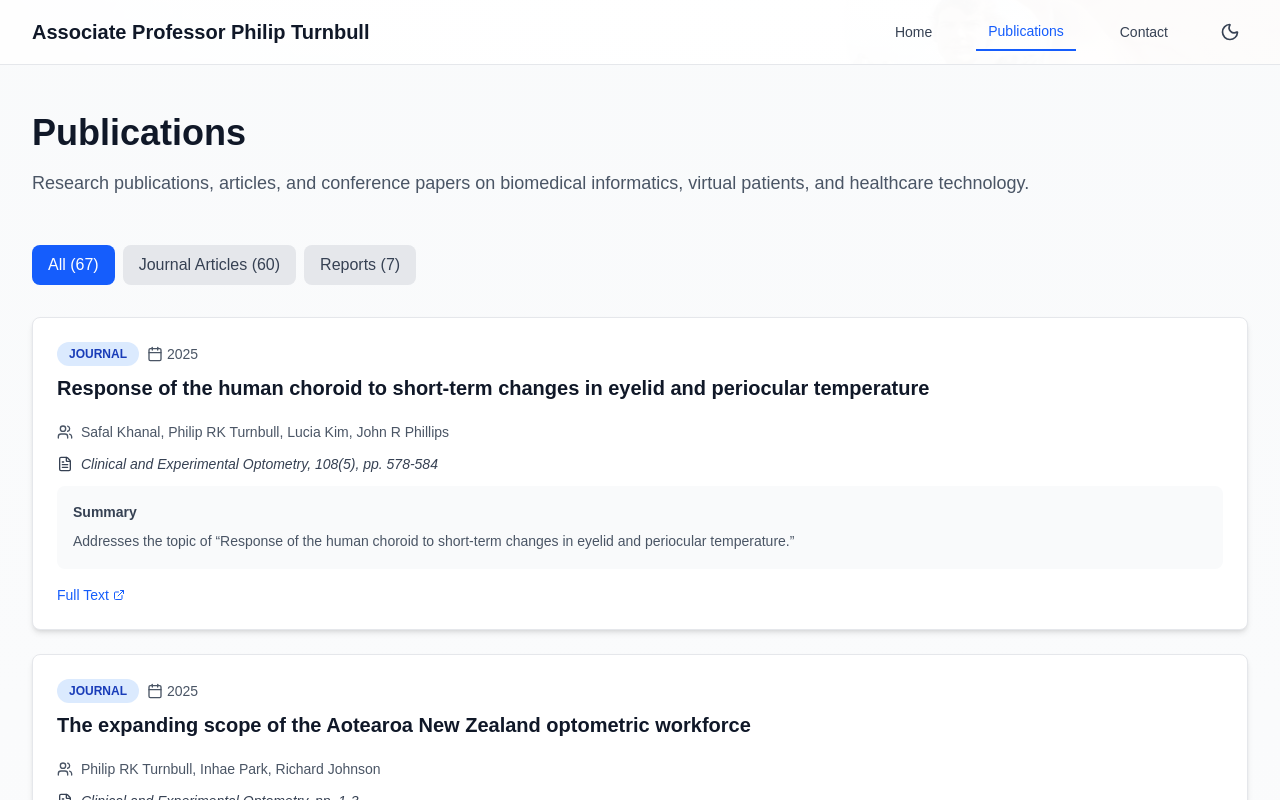
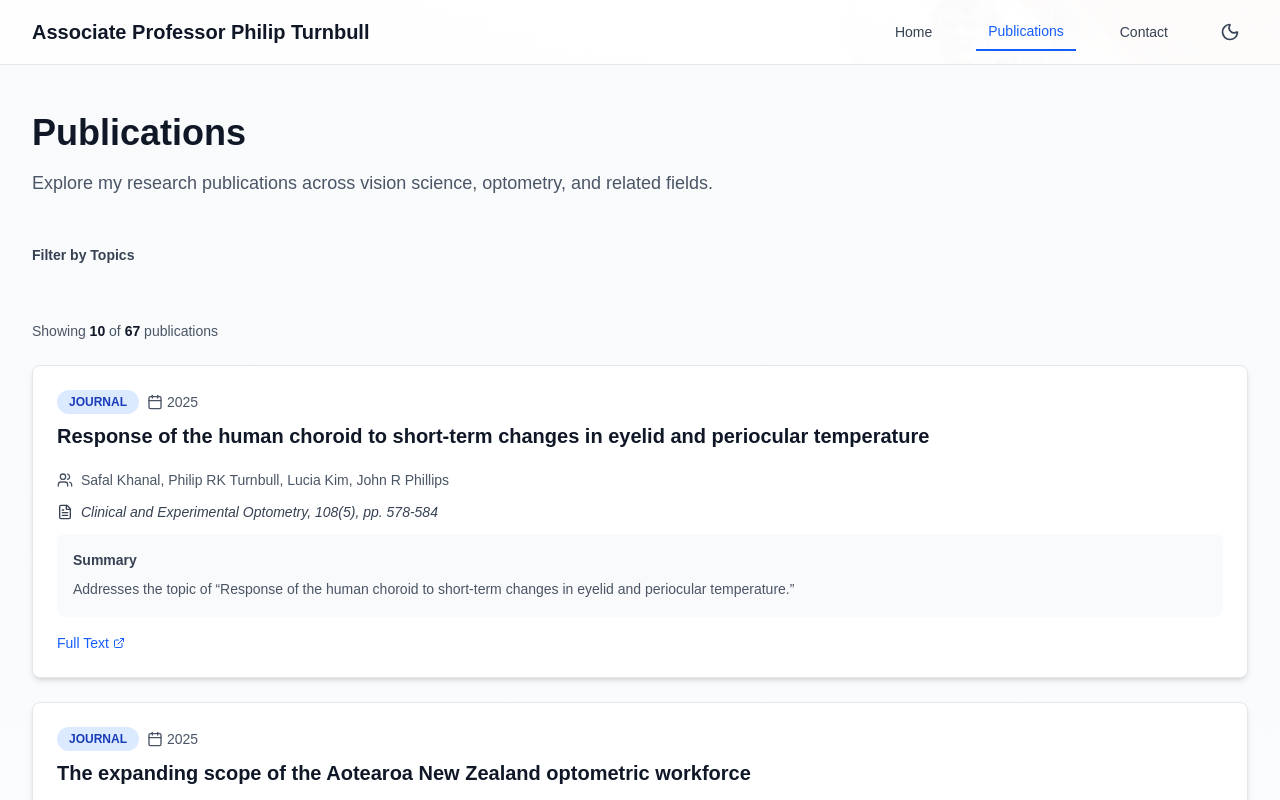
Before and after one commit to fillupt/Work-Website, a Next.js app: page /publications in a window 1280 px wide. Shown: the top 800 px of the page. Built offline with nearby package versions, Linux system fonts and the light colour scheme.

Commit message:
Update publications filters to topics

```diff
--- a/app/publications/page.tsx
+++ b/app/publications/page.tsx
@@ -1,42 +1,126 @@
 'use client';
 
-import { useState } from 'react';
-import { publications, Publication } from '../data/publications';
-import { ExternalLink, FileText, Calendar, Users } from 'lucide-react';
+import { useState, useMemo } from 'react';
+import { publications } from '../data/publications';
+import { ExternalLink, FileText, Calendar, Users, X } from 'lucide-react';
 
 const ITEMS_PER_PAGE = 10;
 
+const TOPIC_RULES: Array<{ topic: string; patterns: RegExp[] }> = [
+  {
+    topic: 'Myopia & Refractive Error',
+    patterns: [/myopia/i, /refractive/i, /defocus/i, /astigmat/i, /emmetrop/i]
+  },
+  {
+    topic: 'Ocular Surface & Dry Eye',
+    patterns: [/dry eye/i, /tear film/i, /meibomian/i, /ocular surface/i, /lipid layer/i]
+  },
+  {
+    topic: 'Eye Movements & Oculomotor',
+    patterns: [/eye movement/i, /oculomotor/i, /saccade/i, /optokinetic/i, /nystagmus/i, /vergence/i]
+  },
+  {
+    topic: 'Retina & Electrophysiology',
+    patterns: [/retina/i, /retinal/i, /mfERG/i, /electrophysiolog/i, /ERG/i]
+  },
+  {
+    topic: 'Imaging & MRI',
+    patterns: [/MRI/i, /magnetic/i, /arterial spin/i, /perfusion/i]
+  },
+  {
+    topic: 'Brain Injury & Neurology',
+    patterns: [/brain injury/i, /mTBI/i, /traumatic/i, /neurolog/i, /diplopia/i]
+  },
+  {
+    topic: 'Vision Technology & VR',
+    patterns: [/virtual reality/i, /VR/i, /eye tracker/i, /computer vision/i, /technology/i]
+  },
+  {
+    topic: 'Public Health & Equity',
+    patterns: [/equity/i, /public health/i, /global health/i, /survey/i, /access/i, /health disparities/i]
+  },
+  {
+    topic: 'Optometry Practice & Workforce',
+    patterns: [/optometry/i, /workforce/i, /dispensing/i, /guidelines/i, /clinical/i, /prescribing/i]
+  },
+  {
+    topic: 'Contact Lenses & Myopia Control',
+    patterns: [/contact lens/i, /contact lenses/i, /myopia control/i, /orthokerat/i]
+  }
+];
+
+const mapKeywordToTopic = (keyword: string) => {
+  const matched = TOPIC_RULES.find(rule => rule.patterns.some(pattern => pattern.test(keyword)));
+  return matched?.topic ?? null;
+};
+
 export default function PublicationsPage() {
   const [currentPage, setCurrentPage] = useState(1);
-  const [selectedType, setSelectedType] = useState<string>('all');
+  const [selectedTopics, setSelectedTopics] = useState<Set<string>>(new Set());
 
-  const filteredPublications = selectedType === 'all'
-    ? publications
-    : publications.filter(pub => pub.type === selectedType);
+  const topicsById = useMemo(() => {
+    const record: Record<string, string[]> = {};
+    publications.forEach(pub => {
+      const topicSet = new Set<string>();
+      pub.keywords?.forEach(keyword => {
+        const topic = mapKeywordToTopic(keyword);
+        if (topic) topicSet.add(topic);
+      });
+      if (topicSet.size === 0 && pub.keywords?.length) {
+        topicSet.add('Other');
+      }
+      record[pub.id] = Array.from(topicSet).sort();
+    });
+    return record;
+  }, []);
+
+  const allTopics = useMemo(() => {
+    const topicSet = new Set<string>();
+    Object.values(topicsById).forEach(topics => {
+      topics.forEach(topic => topicSet.add(topic));
+    });
+    return Array.from(topicSet).sort();
+  }, [topicsById]);
+
+  const filteredPublications = useMemo(() => {
+    if (selectedTopics.size === 0) return publications;
+
+    return publications.filter(pub => {
+      const topics = topicsById[pub.id] ?? [];
+      return topics.some(topic => selectedTopics.has(topic));
+    });
+  }, [selectedTopics, topicsById]);
 
   const totalPages = Math.ceil(filteredPublications.length / ITEMS_PER_PAGE);
   const startIndex = (currentPage - 1) * ITEMS_PER_PAGE;
   const endIndex = startIndex + ITEMS_PER_PAGE;
   const currentPublications = filteredPublications.slice(startIndex, endIndex);
 
+  const handleTopicToggle = (topic: string) => {
+    const newSelected = new Set(selectedTopics);
+    if (newSelected.has(topic)) {
+      newSelected.delete(topic);
+    } else {
+      newSelected.add(topic);
+    }
+    setSelectedTopics(newSelected);
+    setCurrentPage(1);
+  };
+
+  const handleClearFilters = () => {
+    setSelectedTopics(new Set());
+    setCurrentPage(1);
+  };
+
   const getTypeColor = (type: string) => {
     switch (type) {
       case 'journal':
-        return 'bg-blue-100 text-blue-800';
-      case 'conference':
-        return 'bg-green-100 text-green-800';
-      case 'book-chapter':
-        return 'bg-purple-100 text-purple-800';
-      case 'preprint':
-        return 'bg-orange-100 text-orange-800';
+        return 'bg-blue-100 text-blue-800 dark:bg-blue-900 dark:text-blue-200';
+      case 'report':
+        return 'bg-purple-100 text-purple-800 dark:bg-purple-900 dark:text-purple-200';
       default:
-        return 'bg-gray-100 text-gray-800';
+        return 'bg-gray-100 text-gray-800 dark:bg-gray-700 dark:text-gray-200';
     }
-  };
-
-  const handleTypeChange = (type: string) => {
-    setSelectedType(type);
-    setCurrentPage(1);
   };
 
   return (
@@ -46,46 +130,73 @@ export default function PublicationsPage() {
         <div className="mb-12">
           <h1 className="text-4xl font-bold text-gray-900 dark:text-white mb-4">Publications</h1>
           <p className="text-lg text-gray-600 dark:text-gray-400">
-            Research publications, articles, and conference papers on biomedical informatics,
-            virtual patients, and healthcare technology.
+            Explore my research publications across vision science, optometry, and related fields.
           </p>
         </div>
 
-        {/* Filter */}
-        <div className="mb-8 flex flex-wrap gap-2">
+        {/* Topic Filters */}
+        <div className="mb-10">
+          <div className="mb-4 flex items-center justify-between">
+            <h2 className="text-sm font-semibold text-gray-700 dark:text-gray-300">Filter by Topics</h2>
+            {selectedTopics.size > 0 && (
               <button
-            onClick={() => handleTypeChange('all')}
-            className={`px-4 py-2 rounded-lg font-medium transition-colors ${
-              selectedType === 'all'
-                ? 'bg-blue-600 dark:bg-blue-500 text-white'
+                onClick={handleClearFilters}
+                className="text-sm text-blue-600 hover:text-blue-800 dark:text-blue-400 dark:hover:text-blue-300 font-medium"
+              >
+                Clear filters
+              </button>
+            )}
+          </div>
+
+          {/* Active Filters Display */}
+          {selectedTopics.size > 0 && (
+            <div className="mb-6 flex flex-wrap gap-2 p-4 bg-blue-50 dark:bg-blue-900/20 rounded-lg border border-blue-200 dark:border-blue-800">
+              {Array.from(selectedTopics).sort().map(topic => (
+                <button
+                  key={topic}
+                  onClick={() => handleTopicToggle(topic)}
+                  className="inline-flex items-center gap-1 px-3 py-1 bg-blue-500 hover:bg-blue-600 text-white text-sm rounded-full transition-colors"
+                >
+                  {topic}
+                  <X className="w-3 h-3" />
+                </button>
+              ))}
+            </div>
+          )}
+
+          {/* Topic Tag Cloud */}
+          <div className="flex flex-wrap gap-2">
+            {allTopics.map(topic => (
+              <button
+                key={topic}
+                onClick={() => handleTopicToggle(topic)}
+                className={`px-4 py-2 rounded-full text-sm font-medium transition-all ${
+                  selectedTopics.has(topic)
+                    ? 'bg-blue-600 dark:bg-blue-500 text-white shadow-md'
                     : 'bg-gray-200 dark:bg-gray-700 text-gray-700 dark:text-gray-300 hover:bg-gray-300 dark:hover:bg-gray-600'
                 }`}
               >
-            All ({publications.length})
+                {topic}
               </button>
-          <button
-            onClick={() => handleTypeChange('journal')}
-            className={`px-4 py-2 rounded-lg font-medium transition-colors ${
-              selectedType === 'journal'
-                ? 'bg-blue-600 dark:bg-blue-500 text-white'
-                : 'bg-gray-200 dark:bg-gray-700 text-gray-700 dark:text-gray-300 hover:bg-gray-300 dark:hover:bg-gray-600'
-            }`}
-          >
-            Journal Articles ({publications.filter(p => p.type === 'journal').length})
-          </button>
-          <button
-            onClick={() => handleTypeChange('report')}
-            className={`px-4 py-2 rounded-lg font-medium transition-colors ${
-              selectedType === 'report'
-                ? 'bg-blue-600 dark:bg-blue-500 text-white'
-                : 'bg-gray-200 dark:bg-gray-700 text-gray-700 dark:text-gray-300 hover:bg-gray-300 dark:hover:bg-gray-600'
-            }`}
-          >
-            Reports ({publications.filter(p => p.type === 'report').length})
-          </button>
+            ))}
+          </div>
+        </div>
+
+        {/* Results Count */}
+        <div className="mb-6 text-sm text-gray-600 dark:text-gray-400">
+          Showing <span className="font-semibold text-gray-900 dark:text-white">{currentPublications.length}</span> of <span className="font-semibold text-gray-900 dark:text-white">{filteredPublications.length}</span> publications
+          {selectedTopics.size > 0 && ` (${filteredPublications.length} match${filteredPublications.length !== 1 ? 'es' : ''} selected filter${selectedTopics.size !== 1 ? 's' : ''})`}
         </div>
 
         {/* Publications List */}
+        {filteredPublications.length === 0 ? (
+          <div className="text-center py-12">
+            <p className="text-gray-600 dark:text-gray-400 text-lg">
+              No publications match the selected keywords.
+            </p>
+          </div>
+        ) : (
+          <>
             <div className="space-y-6 mb-8">
               {currentPublications.map((pub) => (
                 <article
@@ -153,6 +264,27 @@ export default function PublicationsPage() {
                     </p>
                   </div>
 
+                  {/* Topics Display */}
+                  {topicsById[pub.id]?.length > 0 && (
+                    <div className="mb-4">
+                      <div className="flex flex-wrap gap-2">
+                        {topicsById[pub.id].map(topic => (
+                          <button
+                            key={topic}
+                            onClick={() => handleTopicToggle(topic)}
+                            className={`text-xs px-2 py-1 rounded-full transition-all ${
+                              selectedTopics.has(topic)
+                                ? 'bg-blue-600 text-white'
+                                : 'bg-gray-200 dark:bg-gray-700 text-gray-700 dark:text-gray-300 hover:bg-gray-300 dark:hover:bg-gray-600'
+                            }`}
+                          >
+                            #{topic}
+                          </button>
+                        ))}
+                      </div>
+                    </div>
+                  )}
+
                   {(pub.doi || pub.url) && (
                     <div className="flex gap-3">
                       {pub.doi && (
@@ -160,7 +292,7 @@ export default function PublicationsPage() {
                           href={`https://doi.org/${pub.doi}`}
                           target="_blank"
                           rel="noopener noreferrer"
-                      className="inline-flex items-center gap-1 text-blue-600 hover:text-blue-800 text-sm font-medium"
+                          className="inline-flex items-center gap-1 text-blue-600 hover:text-blue-800 dark:text-blue-400 dark:hover:text-blue-300 text-sm font-medium"
                         >
                           DOI
                           <ExternalLink className="w-3 h-3" />
@@ -171,7 +303,7 @@ export default function PublicationsPage() {
                           href={pub.url}
                           target="_blank"
                           rel="noopener noreferrer"
-                      className="inline-flex items-center gap-1 text-blue-600 hover:text-blue-800 text-sm font-medium"
+                          className="inline-flex items-center gap-1 text-blue-600 hover:text-blue-800 dark:text-blue-400 dark:hover:text-blue-300 text-sm font-medium"
                         >
                           Full Text
                           <ExternalLink className="w-3 h-3" />
@@ -189,7 +321,7 @@ export default function PublicationsPage() {
                 <button
                   onClick={() => setCurrentPage(prev => Math.max(1, prev - 1))}
                   disabled={currentPage === 1}
-              className="px-4 py-2 rounded-lg bg-gray-200 text-gray-700 hover:bg-gray-300 disabled:opacity-50 disabled:cursor-not-allowed"
+                  className="px-4 py-2 rounded-lg bg-gray-200 dark:bg-gray-700 text-gray-700 dark:text-gray-300 hover:bg-gray-300 dark:hover:bg-gray-600 disabled:opacity-50 disabled:cursor-not-allowed"
                 >
                   Previous
                 </button>
@@ -198,7 +330,7 @@ export default function PublicationsPage() {
                     <button
                       key={page}
                       onClick={() => setCurrentPage(page)}
-                  className={`px-4 py-2 rounded-lg font-medium ${
+                      className={`px-4 py-2 rounded-lg font-medium transition-colors ${
                         currentPage === page
                           ? 'bg-blue-600 dark:bg-blue-500 text-white'
                           : 'bg-gray-200 dark:bg-gray-700 text-gray-700 dark:text-gray-300 hover:bg-gray-300 dark:hover:bg-gray-600'
@@ -211,12 +343,14 @@ export default function PublicationsPage() {
                 <button
                   onClick={() => setCurrentPage(prev => Math.min(totalPages, prev + 1))}
                   disabled={currentPage === totalPages}
-              className="px-4 py-2 rounded-lg bg-gray-200 text-gray-700 hover:bg-gray-300 disabled:opacity-50 disabled:cursor-not-allowed"
+                  className="px-4 py-2 rounded-lg bg-gray-200 dark:bg-gray-700 text-gray-700 dark:text-gray-300 hover:bg-gray-300 dark:hover:bg-gray-600 disabled:opacity-50 disabled:cursor-not-allowed"
                 >
                   Next
                 </button>
               </div>
             )}
+          </>
+        )}
       </div>
     </main>
   );
```
Lines whose indentation alone changed are shown as unchanged.
